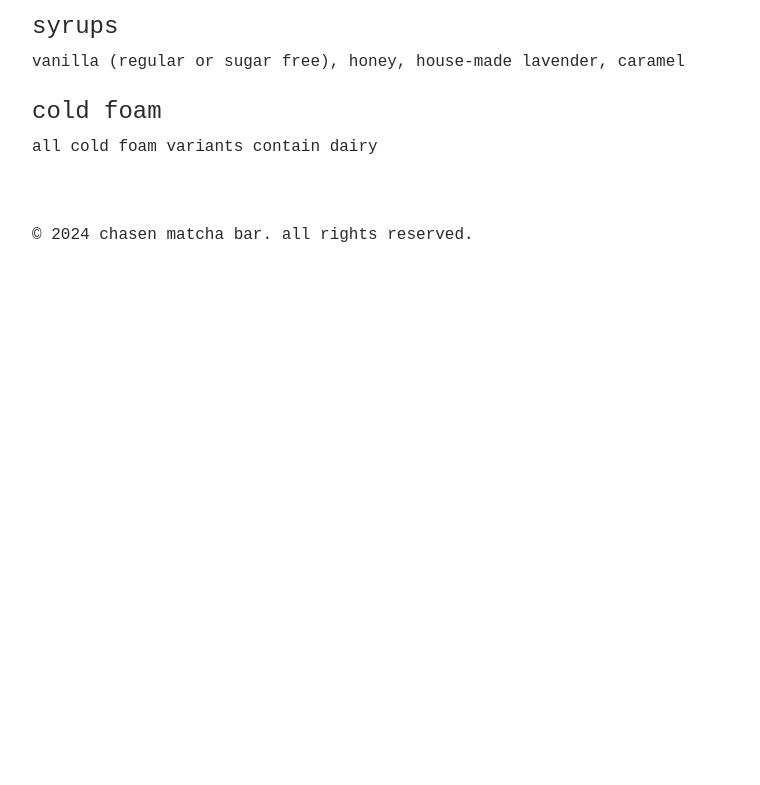
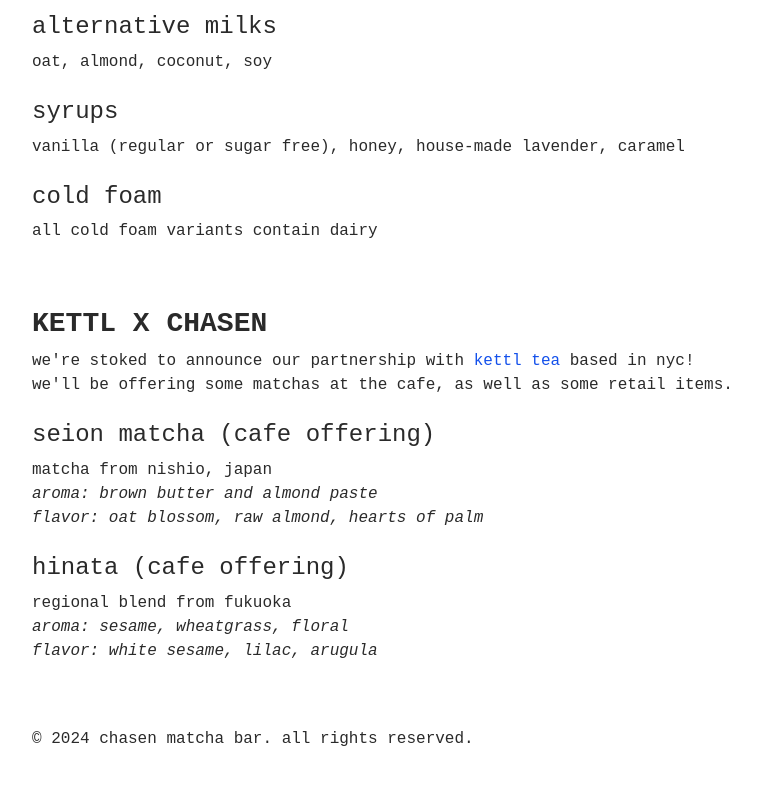
Before and after one commit to gabriellengo/chasenmatchabar.github.io, a plain HTML site: page index.html in a window 1280 px wide. Shown: the part 1879-2664 px from the top of the page, without its empty margins (100-860 px from the left). Before the commit the page ends 2190 px from the top, so only its background shows below. Drawn offline with nearby package versions, Linux system fonts and the light colour scheme; a web font is replaced by a local one.

Commit message:
menu update

```diff
--- a/index.html
+++ b/index.html
@@ -72,6 +72,13 @@
         <div class="col-12">
           <h4>upside-down strawberry</h4>
           <p>matcha, strawberry compote, cold foam, freeze-dried strawberries</p>
+        </div>
+      </div>
+
+      <div class="row mt-2">
+        <div class="col-12">
+          <h4>strawberry fields</h4>
+          <p>matcha, strawberry compote</p>
         </div>
       </div>
 
@@ -178,6 +185,39 @@
         </div>
       </div>
 
+      <!-- kettl offerings -->
+      <div class="row mt-5">
+        <div class="col-12">
+          <h3>kettl x chasen</h3>
+          <p>
+            we're stoked to announce our partnership with <a href="https://kettl.co/" target=_blank>kettl tea</a> based in nyc!
+            <br> we'll be offering some matchas at the cafe, as well as some retail items.
+          </p>
+        </div>
+      </div>
+
+      <div class="row mt-2">
+        <div class="col-12">
+          <h4>seion matcha (cafe offering)</h4>
+          <p>
+            matcha from nishio, japan<br>
+            <i>aroma: brown butter and almond paste</i><br>
+            <i>flavor: oat blossom, raw almond, hearts of palm</i>
+          </p>
+        </div>
+      </div>
+
+      <div class="row mt-2">
+        <div class="col-12">
+          <h4>hinata (cafe offering)</h4>
+          <p>
+            regional blend from fukuoka<br>
+            <i>aroma: sesame, wheatgrass, floral</i><br>
+            <i>flavor: white sesame, lilac, arugula</i>
+          </p>
+        </div>
+      </div>
+
       <!-- footer -->
       <div class="row mt-5">
         <div class="col-12">
```
Also changed, not shown: index2.html (+2 -0 lines).
